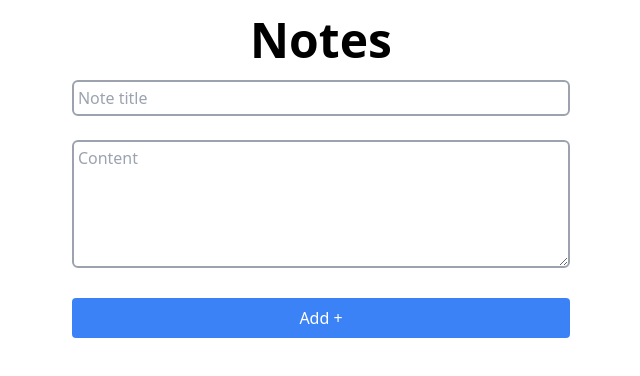
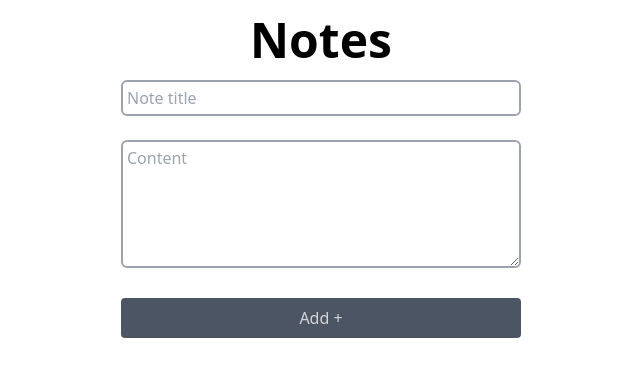
Before and after one commit to daniloheraclio/next-typescript-prisma-crud, a Next.js app: page / in a window 1280 px wide. Shown: the top 376 px of the page, without its empty margins (319-959 px from the left). Built offline with nearby package versions, Linux system fonts and the light colour scheme; no server answers; the database is empty.

Commit message:
implemented update note

```diff
--- a/components/NoteItem.tsx
+++ b/components/NoteItem.tsx
@@ -1,23 +1,35 @@
 import { INote } from '../pages/index';
+import { Pencil } from 'phosphor-react';
 
 interface NoteProp {
   note: INote;
+  action: 'NEW' | 'EDIT';
+  handleUpdate: (note: INote) => void;
   handleDelete: (noteId: string) => void;
 }
 
-export function NoteItem({ note, handleDelete }: NoteProp) {
+export function NoteItem({ note, action, handleUpdate, handleDelete }: NoteProp) {
   return (
     <li className="flex flex-row justify-between items-center bg-gray-100 w-[400px] px-4 py-2 rounded border-blue-400 border-l-2">
       <div>
         <p className="font-bold uppercase">{note.title}</p>
         <p className="text-sm">{note.content}</p>
       </div>
-      <button
-        className="w-8 h-8 bg-gray-300 rounded hover:bg-red-400 hover:cursor-pointer"
-        onClick={() => handleDelete(note.id)}
-      >
-        x
-      </button>
+      <div className="flex flex-row gap-x-2">
+        <button
+          className="flex items-center justify-center w-8 h-8 text-xs text-gray-500  font-bold bg-gray-300 rounded hover:bg-blue-300 hover:cursor-pointer"
+          onClick={() => handleUpdate(note)}
+        >
+          <Pencil color="#3482F6" weight="duotone" size={20} />
+        </button>
+        <button
+          disabled={action === 'EDIT'}
+          className="w-8 h-8 bg-gray-300 rounded hover:bg-red-400 hover:cursor-pointer disabled:bg-gray-200 disabled:text-gray-300 disabled:cursor-not-allowed"
+          onClick={() => handleDelete(note.id)}
+        >
+          x
+        </button>
+      </div>
     </li>
   );
 }
--- a/package.json
+++ b/package.json
@@ -16,6 +16,7 @@
     "eslint": "8.27.0",
     "eslint-config-next": "13.0.2",
     "next": "13.0.2",
+    "phosphor-react": "^1.4.1",
     "react": "18.2.0",
     "react-dom": "18.2.0",
     "typescript": "4.8.4"
--- a/pages/api/note/[id].ts
+++ b/pages/api/note/[id].ts
@@ -13,4 +13,19 @@ export default async function handle(req: NextApiRequest, res: NextApiResponse)
 
     res.status(204).json({ note });
   }
+
+  if (req.method === 'PUT') {
+    const { title, content } = req.body;
+    const note = await prisma.note.update({
+      where: {
+        id: Number(noteId),
+      },
+      data: {
+        title,
+        content,
+      },
+    });
+
+    res.status(204).json(note);
+  }
 }
--- a/pages/index.tsx
+++ b/pages/index.tsx
@@ -1,10 +1,11 @@
 import type { GetServerSideProps } from 'next';
 import { useRouter } from 'next/router';
 import Head from 'next/head';
-import { useState } from 'react';
+import { useState, useEffect } from 'react';
 import { prisma } from '../lib/prisma';
 
 import { NoteItem } from '../components/NoteItem';
+import { validateConfig } from 'next/dist/server/config-shared';
 
 interface NotesProps {
   notes: {
@@ -23,12 +24,27 @@ export interface INote {
 const Home = ({ notes }: NotesProps) => {
   const router = useRouter();
   const [note, setNote] = useState<INote>({ title: '', content: '', id: '' } as INote);
+  const [action, setAction] = useState<'NEW' | 'EDIT'>('NEW');
+  const [isValid, setIsValid] = useState(false);
 
   const refreshData = () => {
     router.replace(router.asPath);
   };
 
+  useEffect(() => {
+    setIsValid(!!(note.title && note.content));
+  }, [note]);
+
   async function handleSubmit(note: INote) {
+    setIsValid(!!(note.title && note.content));
+
+    if (!isValid) return;
+
+    console.log(note);
+    const action = note.id ? 'EDIT' : 'NEW';
+    setAction(action);
+
+    if (action === 'NEW') {
       try {
         fetch('http://localhost:3000/api/create', {
           method: 'POST',
@@ -42,6 +58,24 @@ const Home = ({ notes }: NotesProps) => {
         });
       } catch (error) {
         console.log(error);
+      }
+    }
+
+    if (action === 'EDIT') {
+      try {
+        await fetch(`http://localhost:3000/api/note/${note.id}`, {
+          method: 'PUT',
+          body: JSON.stringify(note),
+          headers: {
+            'Content-Type': 'application/json',
+          },
+        }).then(() => {
+          resetData();
+          refreshData();
+        });
+      } catch (error) {
+        console.log(error);
+      }
     }
   }
 
@@ -60,6 +94,16 @@ const Home = ({ notes }: NotesProps) => {
     }
   }
 
+  async function handleUpdate(note: INote) {
+    setAction('EDIT');
+    setNote(note);
+  }
+
+  function resetData() {
+    setNote({ id: '', title: '', content: '' });
+    setAction('NEW');
+  }
+
   return (
     <div>
       <Head>
@@ -69,7 +113,7 @@ const Home = ({ notes }: NotesProps) => {
       </Head>
       <section className="h-screen w-screen flex flex-col justify-start items-center">
         <h1 className="text-5xl text-center font-bold my-4">Notes</h1>
-        <div className="mx-2">
+        <div className="mx-2 max-w-[400px]">
           <form
             onSubmit={(e) => {
               e.preventDefault();
@@ -90,8 +134,21 @@ const Home = ({ notes }: NotesProps) => {
               value={note.content}
               onChange={(e) => setNote({ ...note, content: e.target.value })}
             />
-            <button type="submit" className="w-full py-2 bg-blue-500 text-white rounded ">
-              Add +
+            {action === 'EDIT' && (
+              <button
+                type="button"
+                className="w-full py-2 bg-red-500 text-white rounded"
+                onClick={resetData}
+              >
+                Cancel
+              </button>
+            )}
+            <button
+              type="submit"
+              disabled={!isValid}
+              className="w-full py-2 bg-blue-500 text-white rounded disabled:bg-gray-600 disabled:text-zinc-300 disabled:cursor-not-allowed"
+            >
+              {action === 'NEW' ? 'Add +' : 'Save'}
             </button>
           </form>
         </div>
@@ -102,6 +159,8 @@ const Home = ({ notes }: NotesProps) => {
               <NoteItem
                 key={note.id}
                 note={note}
+                action={action}
+                handleUpdate={() => handleUpdate(note)}
                 handleDelete={() => handleDelete(note.id)}
               />
             ))}
```
Also changed, not shown: 1 other file (tests, documents, lock files or other folders). Lines whose indentation alone changed are shown as unchanged.
